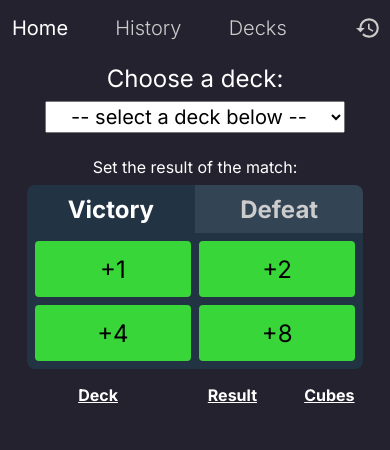
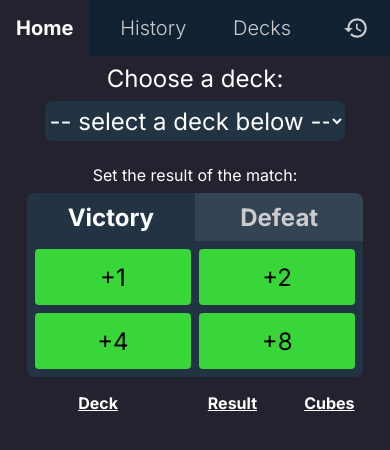
Before and after one commit to Sigerolem/snap-tracker, a React (Vite) app: page / in a window 390 px wide. Shown: the top 450 px of the page. Built offline with nearby package versions, Linux system fonts and the light colour scheme.

Commit message:
style changes

```diff
--- a/src/App.tsx
+++ b/src/App.tsx
@@ -194,16 +194,18 @@ export function App() {
   return (
     <>
       <header className='menu' >
+        <div className='menuButtons'>
           <button onClick={() => setPage(0)} className={page === 0 ? 'active' : ''}>Home</button>
           <button onClick={() => setPage(1)} className={page === 1 ? 'active' : ''}>History</button>
           <button onClick={() => setPage(2)} className={page === 2 ? 'active' : ''}>Decks</button>
-        <button onClick={handleBackupPopOver} className={page === 2 ? 'active' : ''}>
+          <button onClick={handleBackupPopOver}>
             <MdOutlineRestore />
           </button>
           <div className='backupPopUp' style={backupPoppedUp ? { display: '' } : { display: 'none' }} >
             <div>
               <button onClick={backup} >Backup data to clipboard</button>
               <button onClick={restore} >Restore data from clipboard</button>
+            </div>
           </div>
         </div>
       </header>
--- a/src/matchRegister.css
+++ b/src/matchRegister.css
@@ -37,11 +37,15 @@
 
 .matchRegister select {
   max-width: 600px;
-  font-size: 1.25rem;
+  font-size: 1.5rem;
   width: 80%;
   text-align: center;
-  height: 2rem;
-  margin-bottom: 1.5rem ;
+  height: 2.5rem;
+  margin-bottom: 1.5rem;
+  border-radius: .5rem;
+  background-color: #234;
+  border: 0;
+  color: white;
 }
 
 .matchRegister p {
--- a/src/styles.css
+++ b/src/styles.css
@@ -30,6 +30,11 @@ body {
 
 .menu {
   width: 100%;
+  background-color: #123;
+}
+
+.menuButtons {
+  width: 100%;
   max-width: 750px;
   margin: 0 auto;
   display: flex;
@@ -37,27 +42,30 @@ body {
   align-items: center;
   gap: 0 1.5rem;
   margin-bottom: .5rem;
+  background-color: #123;
 }
 
-.menu > button {
+.menuButtons > button {
   color: #CCC;
   border: 0;
-  background-color: rgb(36, 34, 46);
   height: 4.5rem;
   font-size: 1.75rem;
-  padding: .75rem;
+  padding: .75rem 2.5rem;
   font-weight: 300;
+  background-color: #123;
 }
 
-.menu .active {
+.menuButtons .active {
   color: #FFF;
-  font-weight: 500;
+  background-color: rgb(36, 34, 46);
+  font-weight: 600;
 }
 
-.menu svg {
+.menuButtons svg {
   scale: 1.3;
   margin-top: 5px;
   margin-left: 1.5rem;
+  margin-right: .25rem;
 }
 
 .backupPopUp {
@@ -73,6 +81,7 @@ body {
   justify-content: center;
   align-items: center;
 
+  z-index: 1000;
 }
 
 .backupPopUp div {
@@ -111,14 +120,20 @@ body {
     font-size: 100%;
   }
 
-  .menu {
+  .menuButtons {
     gap: 0;
   }
 
-  .menu button {
+  .menuButtons button {
     height: 3.5rem;
     font-size: 1.25rem;
-    padding: .75rem;
+    padding: .75rem 1rem;
     font-weight: 300;
+    background-color: #123;
+  }
+
+  .menuButtons svg {
+    margin-left: .5rem;
+    margin-right: .5rem;
   }
 }
```
Lines whose indentation alone changed are shown as unchanged.
